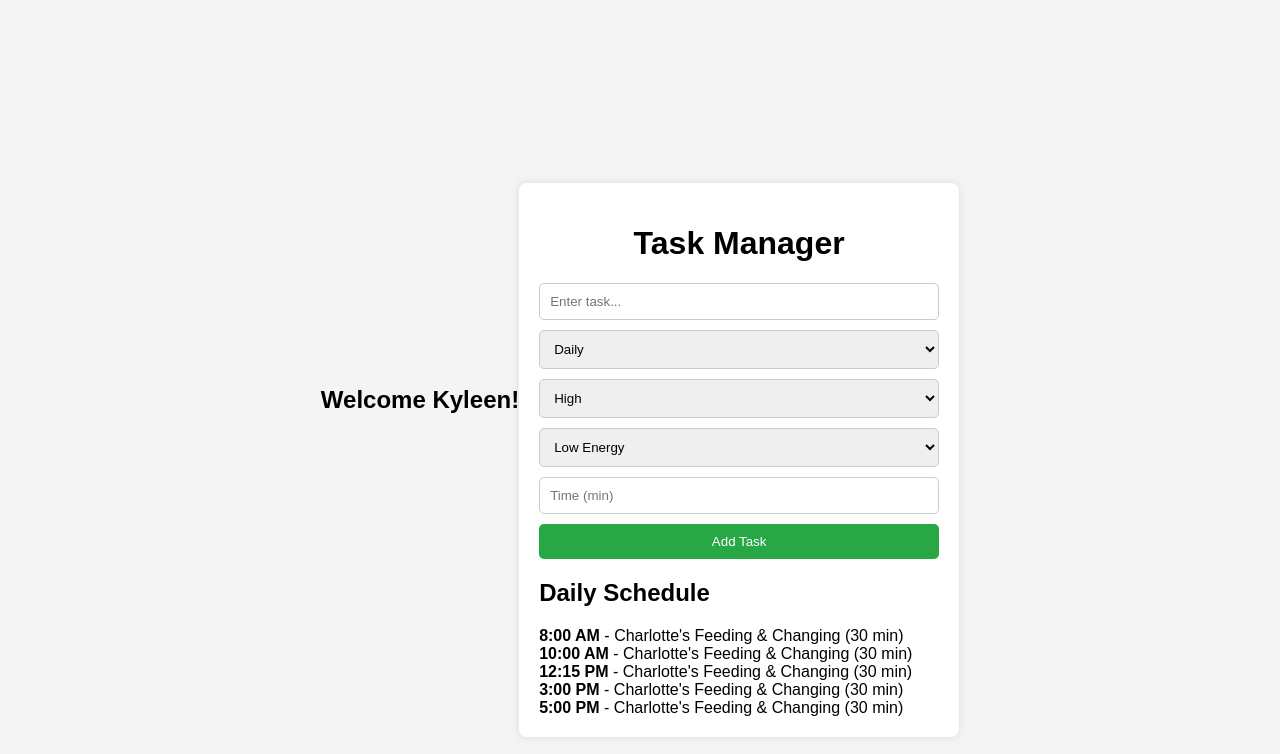
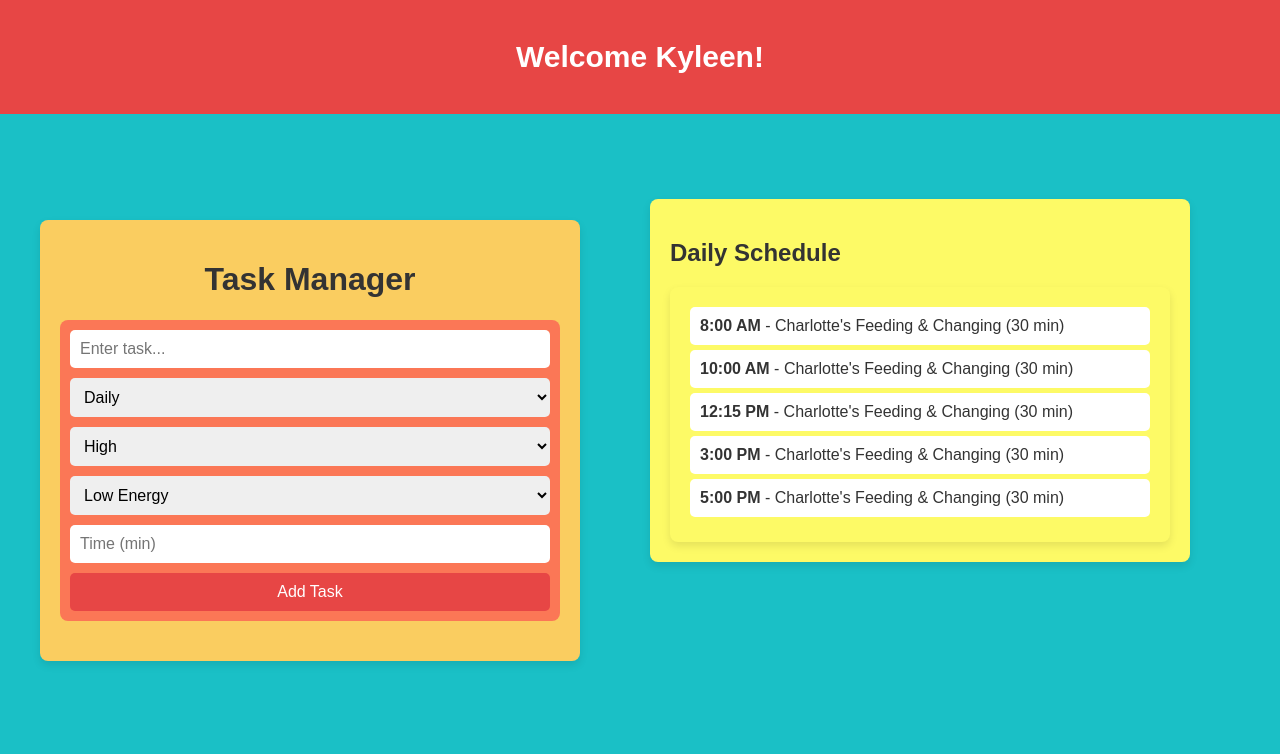
Before and after one commit to kyleen17/Daily-Organization-Web-Project, a plain HTML site: page index.html in a window 1280 px wide. Drawn offline with Linux system fonts and the light colour scheme.

Commit message:
updated css colours and seperated boxes

```diff
--- a/global.css
+++ b/global.css
@@ -0,0 +1,41 @@
+body {
+    font-family: Arial, sans-serif;
+    background-color: #1ac0c6; /* Light Blue Background */
+    margin: 0;
+    padding: 0;
+}
+
+/* Navigation Bar */
+header {
+    width: 100%;
+    background-color: #e74645; /* Red */
+    color: white;
+    padding: 15px 0;
+    text-align: center;
+    font-size: 20px;
+    position: fixed;
+    top: 0;
+    left: 0;
+    z-index: 1000;
+}
+
+/* Layout for Task Manager and Schedule */
+.main-container {
+    display: flex;
+    justify-content: center;
+    gap: 20px;
+    padding: 100px 20px 20px; /* Space below fixed header */
+    max-width: 1200px;
+    margin: auto;
+}
+
+/* Task Manager Section */
+.container {
+    flex: 1;
+    max-width: 500px;
+    background-color: #facd60; /* Orange */
+    padding: 20px;
+    border-radius: 8px;
+    box-shadow: 0px 4px 8px rgba(0, 0, 0, 0.1);
+    color: #333;
+}
--- a/index.html
+++ b/index.html
@@ -7,6 +7,7 @@
     <link rel="stylesheet" href="styles.css">
     <link rel="stylesheet" href="global.css">
 </head>
+
 <body>
     <header>
         <nav>
@@ -14,6 +15,7 @@
         </nav>
     </header>
 
+    <div class="main-container">
         <div class="container">
             <h1>Task Manager</h1>
 
@@ -21,12 +23,13 @@
                 <input type="text" id="taskName" placeholder="Enter task...">
                 <select id="taskCategory">
                     <option value="daily">Daily</option>
-                <option value="cycling">Cycling</option>
-                <option value="non-urgent">Non-Urgent</option>
+                    <option value="cycling">Cycling Tasks</option>
+                    <option value="non-urgent">Non-Urgent Tasks</option>
                     <option value="cleaning">Cleaning</option>
                     <option value="business">Business</option>
                     <option value="kindermusik">Kindermusik</option>
-
+                    <option value="Self-Care">Self-Care</option>
+                    <option value="Other">Other</option>
                 </select>
                 <select id="taskPriority">
                     <option value="high">High</option>
@@ -43,11 +46,16 @@
             </div>
 
             <div id="taskList"></div>
+        </div>
 
+        <!-- Separate schedule container -->
+        <div class="schedule-container">
             <h2>Daily Schedule</h2>
             <div id="schedule"></div>
+        </div>
     </div>
 
     <script src="script.js"></script>
 </body>
+
 </html>
--- a/script.js
+++ b/script.js
@@ -73,7 +73,7 @@ function scheduleTasks() {
         return priorityOrder[a.priority] - priorityOrder[b.priority] || a.time - b.time;
     });
 
-    let schedule = "";
+    let schedule = "<div class='schedule-container'>";
     let currentTime = 8 * 60; // Start scheduling at 8:00 AM
 
     let allEvents = [...blockedTimes];
@@ -99,6 +99,7 @@ function scheduleTasks() {
         schedule += `<div class='schedule-item'><strong>${formattedTime}</strong> - ${event.label} (${event.duration} min)</div>`;
     });
 
+    schedule += "</div>";
     document.getElementById("schedule").innerHTML = schedule;
 }
 
--- a/styles.css
+++ b/styles.css
@@ -1,21 +1,3 @@
-body {
-    font-family: Arial, sans-serif;
-    background-color: #f4f4f4;
-    margin: 0;
-    padding: 0;
-    display: flex;
-    justify-content: center;
-    align-items: center;
-    height: 100vh;
-}
-.container {
-    background: white;
-    padding: 20px;
-    box-shadow: 0px 0px 10px rgba(0, 0, 0, 0.1);
-    border-radius: 8px;
-    width: 400px;
-
-}
 h1 {
     text-align: center;
 }
@@ -61,3 +43,75 @@ button:hover {
 .delete-btn:hover {
     background: #c82333;
 }
+
+/* Schedule Section */
+.schedule-container {
+    flex: 1;
+    max-width: 500px;
+    background-color: #fdfa66; /* Yellow */
+    padding: 20px;
+    border-radius: 8px;
+    box-shadow: 0px 4px 8px rgba(0, 0, 0, 0.1);
+    overflow-y: auto;
+    color: #333;
+    margin: auto;
+}
+
+/* Task Input Styling */
+.task-input {
+    display: flex;
+    flex-direction: column;
+    gap: 10px;
+    padding: 10px;
+    background: #fb7756; /* Coral */
+    border-radius: 8px;
+}
+
+.task-input input,
+.task-input select,
+.task-input button {
+    padding: 10px;
+    font-size: 16px;
+    border: none;
+    border-radius: 5px;
+}
+
+.task-input button {
+    background: #e74645; /* Red */
+    color: white;
+    cursor: pointer;
+}
+
+.task-input button:hover {
+    background: #c13534; /* Darker Red */
+}
+
+/* Task List */
+.task-item {
+    padding: 10px;
+    background: white;
+    border-radius: 5px;
+    margin-bottom: 5px;
+}
+
+/* Schedule Items */
+.schedule-item {
+    padding: 10px;
+    background: white;
+    border-radius: 5px;
+    margin-bottom: 5px;
+}
+
+/* Delete Button */
+.delete-btn {
+    background-color: #e74645; /* Red */
+    color: white;
+    border: none;
+    padding: 5px 10px;
+    border-radius: 5px;
+    cursor: pointer;
+}
+
+.delete-btn:hover {
+    background-color: #c13534; /* Darker Red */
+}
```
Lines whose indentation alone changed are shown as unchanged.
